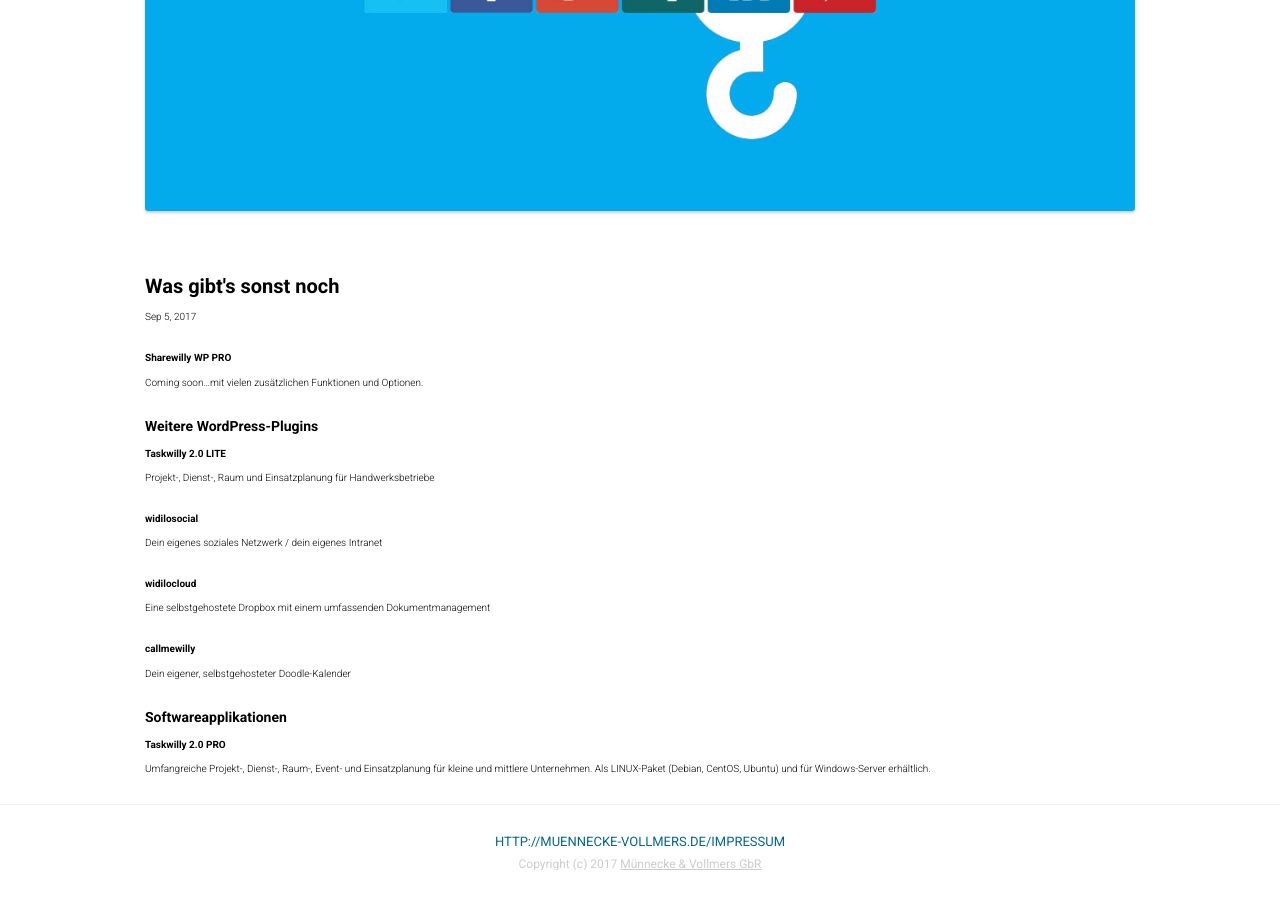
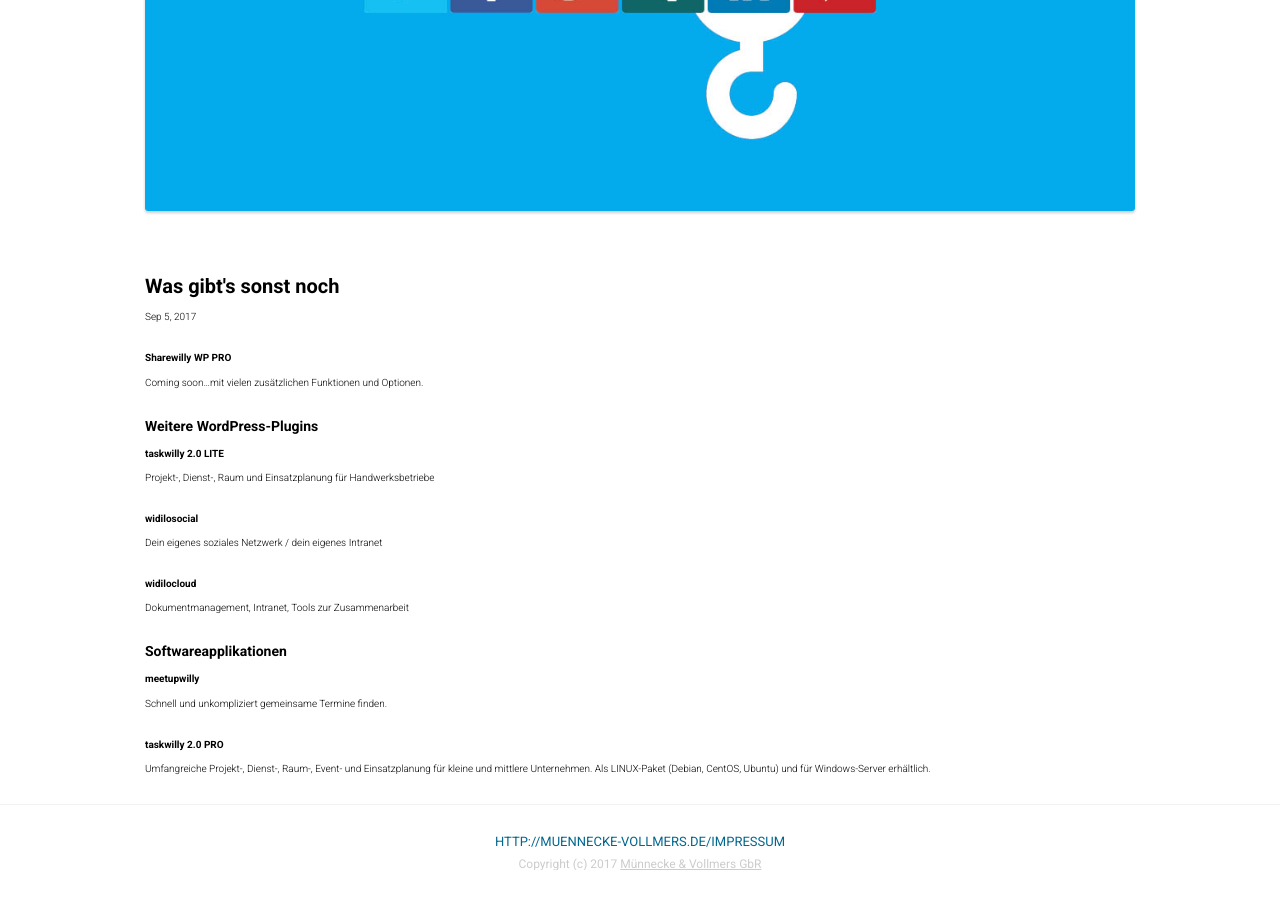
Before and after one commit to sharewilly/sharewilly, a Jekyll site: the page built from _posts/2017-06-25-more.md, in a window 1280 px wide and 900 px high, scrolled down 757 px. Built offline with Jekyll 4.4.1, drawn with Linux system fonts in a browser that asks for light colours.

Commit message:
Update 2017-06-25-more.md

```diff
--- a/_posts/2017-06-25-more.md
+++ b/_posts/2017-06-25-more.md
@@ -11,16 +11,17 @@ Coming soon...mit vielen zusätzlichen Funktionen und Optionen.
 
 ### Weitere WordPress-Plugins
 
-#### Taskwilly 2.0 LITE
+#### taskwilly 2.0 LITE
 Projekt-, Dienst-, Raum und Einsatzplanung für Handwerksbetriebe
 #### widilosocial
 Dein eigenes soziales Netzwerk / dein eigenes Intranet
 #### widilocloud
-Eine selbstgehostete Dropbox mit einem umfassenden Dokumentmanagement
-#### callmewilly
-Dein eigener, selbstgehosteter Doodle-Kalender
+Dokumentmanagement, Intranet, Tools zur Zusammenarbeit
 
 ### Softwareapplikationen
 
-#### Taskwilly 2.0 PRO
+#### meetupwilly
+Schnell und unkompliziert gemeinsame Termine finden.
+
+#### taskwilly 2.0 PRO
 Umfangreiche Projekt-, Dienst-, Raum-, Event- und Einsatzplanung für kleine und mittlere Unternehmen. Als LINUX-Paket (Debian, CentOS, Ubuntu) und für Windows-Server erhältlich.
```
